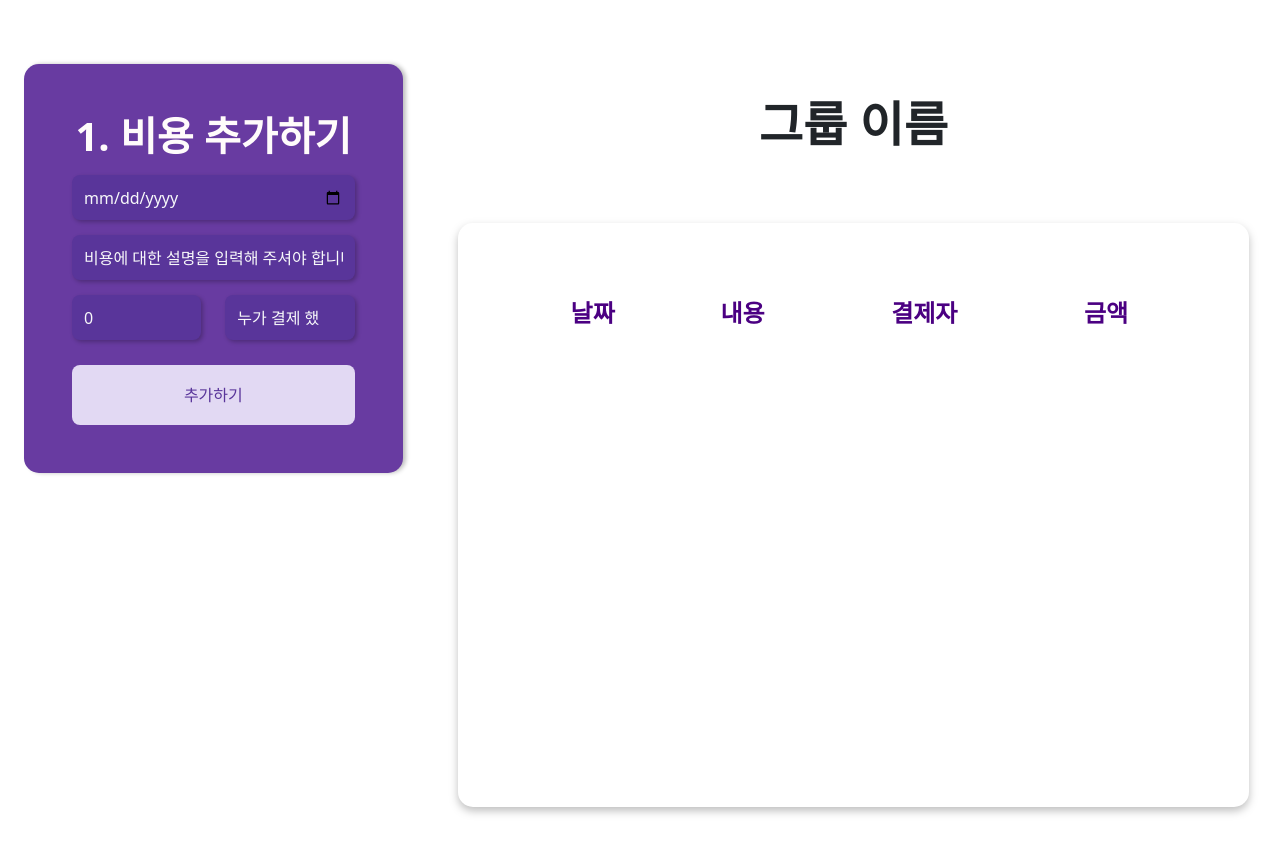
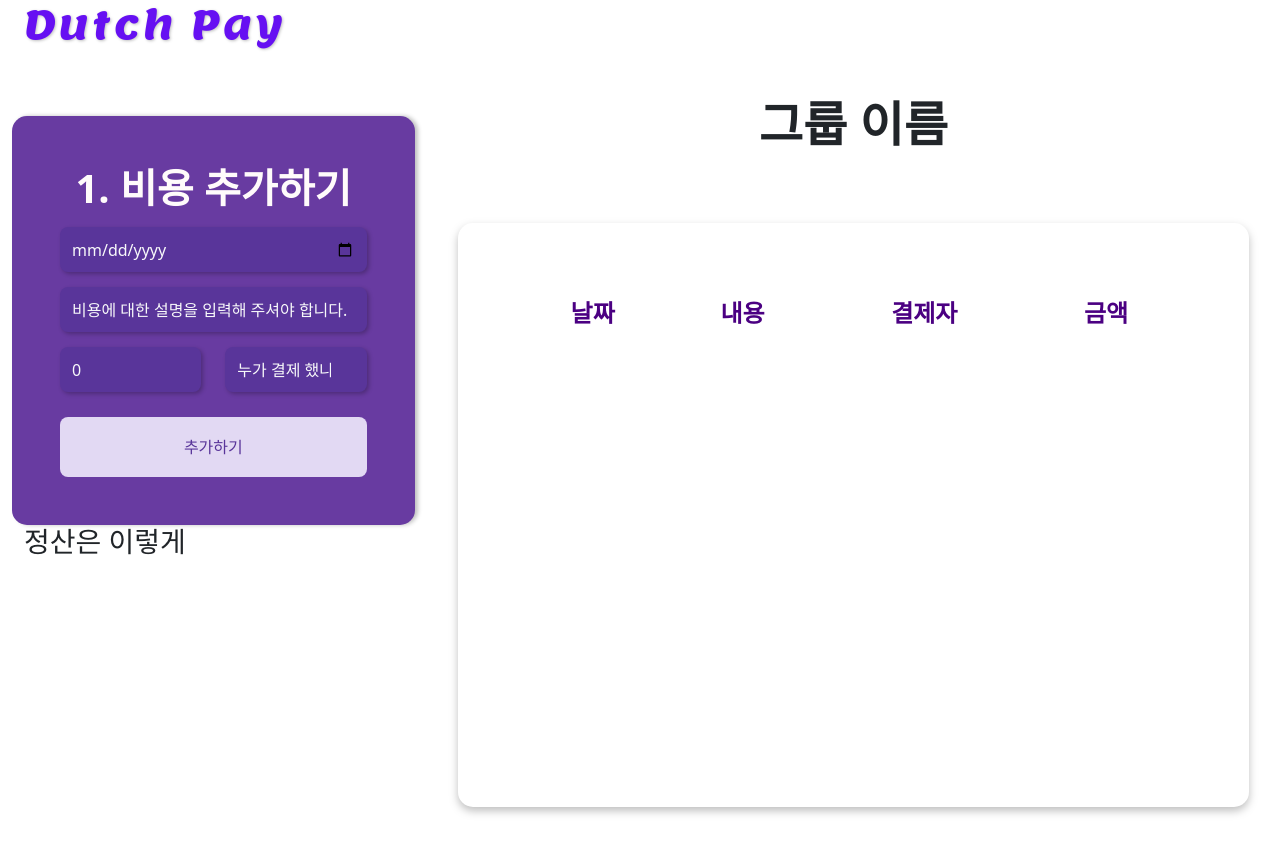
Before and after one commit to MinKonKim/dutchpay, a React (Create React App) app: page /expense in a window 1280 px wide. Shown: the top 854 px of the page. Built offline with nearby package versions, Linux system fonts and the light colour scheme.

Commit message:
Business Logic

```diff
--- a/public/index.html
+++ b/public/index.html
@@ -29,6 +29,12 @@
       href="https://fonts.googleapis.com/css2?family=Roboto:wght@400;700&display=swap"
       rel="stylesheet"
     />
+    <link rel="preconnect" href="https://fonts.googleapis.com" />
+    <link rel="preconnect" href="https://fonts.gstatic.com" crossorigin />
+    <link
+      href="https://fonts.googleapis.com/css2?family=Lemon&family=Permanent+Marker&display=swap"
+      rel="stylesheet"
+    />
 
     <title>React App</title>
   </head>
--- a/src/components/ExpenseMain.jsx
+++ b/src/components/ExpenseMain.jsx
@@ -4,6 +4,8 @@ import { ExpenseTable } from "./ExpenseTable";
 import { styled } from "styled-components";
 import { useRecoilValue } from "recoil";
 import { GroupNameState } from "./../states/GroupName";
+import { SettlementResult } from "./SettlementResult";
+import { ServiceLogo } from "./shared/ServiceLogo";
 
 export const ExpenseMain = () => {
   return (
@@ -22,7 +24,15 @@ export const ExpenseMain = () => {
 
 const LeftPane = () => (
   <Container>
-    <AddExpenseMain />
+    <Row>
+      <ServiceLogo />
+    </Row>
+    <Row>
+      <AddExpenseMain />
+    </Row>
+    <Row>
+      <SettlementResult />
+    </Row>
   </Container>
 );
 
--- /dev/null
+++ b/src/components/SettlementResult.jsx
@@ -0,0 +1,71 @@
+import React from "react";
+import { useRecoilValue } from "recoil";
+import { expensesState } from "../states/Expense";
+import { groupMemberState } from "../states/GroupMembers";
+
+export const calculateMinimumTransaction = (
+  expense,
+  members,
+  amountPerPerson
+) => {
+  const minTransactions = [];
+
+  if (amountPerPerson === 0) {
+    return minTransactions;
+  }
+  // 1. 사람별로 냈어야 할 금액
+  const membersToPay = {};
+  members.forEach((member) => {
+    membersToPay[member] = amountPerPerson;
+  });
+  // 2. 사람별로 냈어야 할 금액 업데이트
+  expense.forEach((payer, amount) => {
+    membersToPay[payer] -= amount;
+  });
+  return minTransactions;
+};
+
+export const SettlementResult = () => {
+  const expense = useRecoilValue(expensesState);
+  const members = useRecoilValue(groupMemberState);
+
+  const totalExpensseAmount = expense.reduce(
+    (prevAmount, curExpense) => prevAmount + curExpense.amount,
+    0
+  );
+  const groupMembersCount = members.length;
+  const splitAmount = totalExpensseAmount / groupMembersCount;
+
+  const minimumTransaction = [
+    {
+      receiver: "영수",
+      sender: "영희",
+      amount: "15000",
+    },
+  ];
+  return (
+    <div>
+      <h3> 정산은 이렇게</h3>
+
+      {totalExpensseAmount > 0 && groupMembersCount > 0 && (
+        <>
+          <span>
+            {groupMembersCount}명에서 총 {totalExpensseAmount} 원 지출
+          </span>
+          <br />
+          <span>한 사람당 {splitAmount}원</span>
+
+          <ul>
+            {minimumTransaction(({ sender, receiver, amount }, index) => (
+              <li key={`trasaction-${index}`}>
+                <span>
+                  {sender}가 {receiver}에게 {amount}원 보내기{" "}
+                </span>
+              </li>
+            ))}
+          </ul>
+        </>
+      )}
+    </div>
+  );
+};
--- a/src/components/shared/CenteredOverlayForm.jsx
+++ b/src/components/shared/CenteredOverlayForm.jsx
@@ -1,6 +1,7 @@
 import { Button, Container, Form, Row } from "react-bootstrap";
 import styled from "styled-components";
 import { OverlayWrapper } from "./OverlayWrapper";
+import { ServiceLogo } from "./ServiceLogo";
 
 export const CenteredOverlayForm = ({
   title,
@@ -10,7 +11,7 @@ export const CenteredOverlayForm = ({
 }) => {
   return (
     <StyledCentralizedContainer>
-      <StyledH1>Dutch Pay</StyledH1>
+      <ServiceLogo />
       <OverlayWrapper>
         <Container>
           <Form noValidate validated={validated} onSubmit={handleSubmit}>
@@ -31,15 +32,6 @@ export const CenteredOverlayForm = ({
     </StyledCentralizedContainer>
   );
 };
-
-const StyledH1 = styled.h1`
-  font-family: "Roboto", sans-serif;
-  font-weight: 200;
-  font-size: 2.5em;
-  margin-bottom: 0.25rem;
-  letter-spacing: 10px;
-  color: #6610f2;
-`;
 
 const StyledCentralizedContainer = styled(Container)`
   width: 50vw;
--- /dev/null
+++ b/src/components/shared/ServiceLogo.jsx
@@ -0,0 +1,13 @@
+import React from "react";
+import styled from "styled-components";
+
+export const ServiceLogo = () => <StyledLogo>Dutch Pay</StyledLogo>;
+const StyledLogo = styled.h1`
+  font-family: "Lemon", "Roboto", sans-serif;
+  font-weight: 200;
+  font-size: 2.5em;
+  margin-bottom: 0.25rem;
+  letter-spacing: 3px;
+  color: #6610f2;
+  text-shadow: 1px 1px 3px rgba(0, 0, 0, 0.25);
+`;
```
